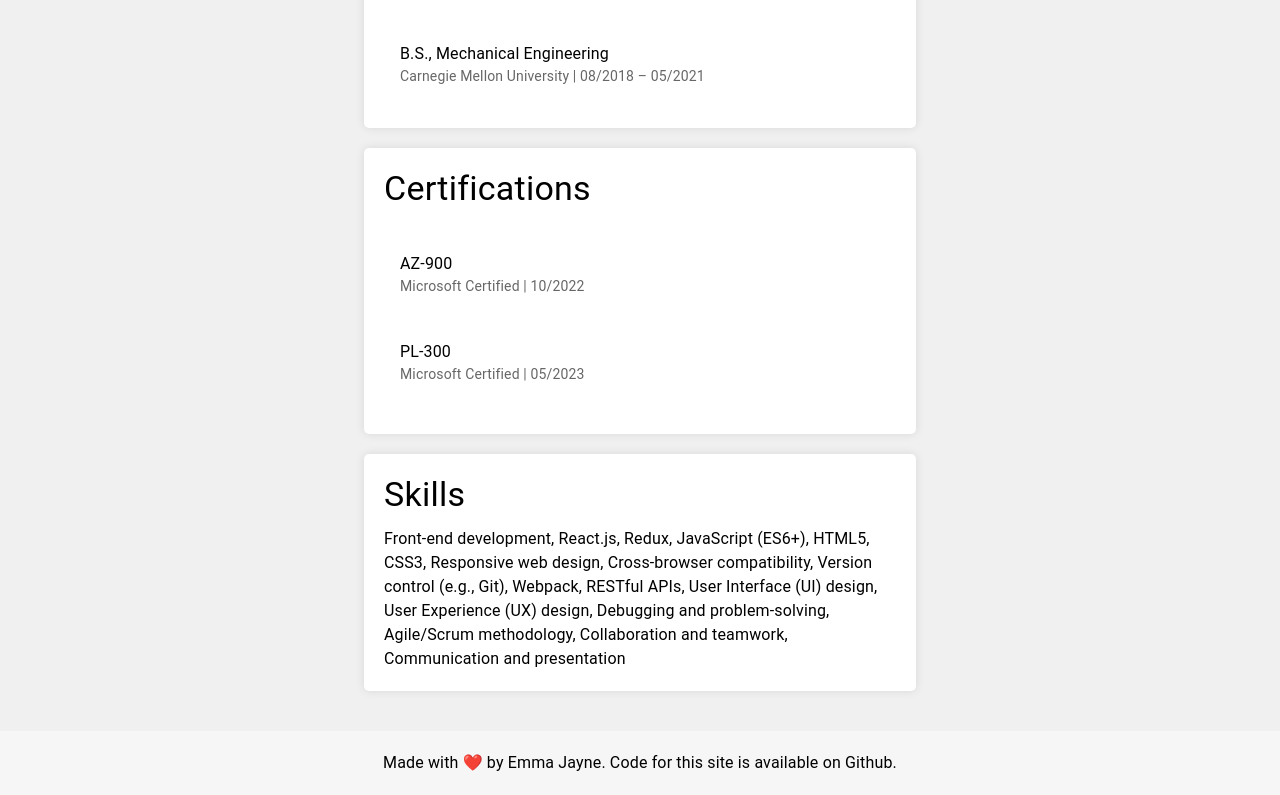
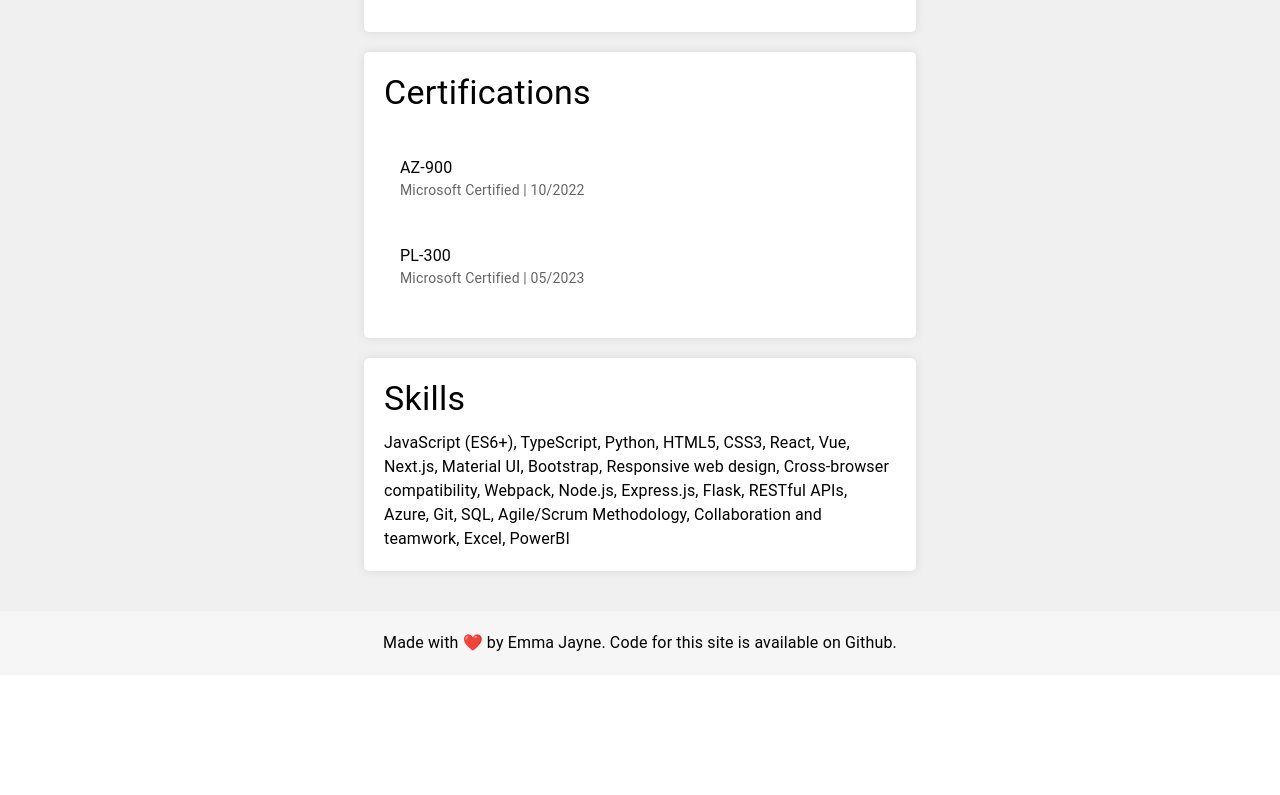
Before and after one commit to ejaynew/ejaynew.github.io, a Next.js app: page /resume in a window 1280 px wide. Shown: the part 814-1609 px from the top of the page. After the commit the page ends 1489 px from the top, so only its background shows below. Built offline with nearby package versions, Linux system fonts and the light colour scheme.

Commit message:
Update resume

```diff
--- a/public/resumeData.js
+++ b/public/resumeData.js
@@ -1,22 +1,21 @@
 export const resumeData = {
   contact: {
     name: "Emma Jayne",
-    email: "emmajayne0101@gmail.com",
-    phone: "(412) 584-9801",
     location: "Arlington, VA",
   },
   summary:
-    "Energetic and adaptable engineer with a history of integrating into cross-functional and agile teams to deliver highly-automated, data-driven results. My strong educational background and recent certifications, coupled with my proficiency in diverse technologies, enables a holistic approach to software development and engineering.",
+    "Experienced engineer adept at working in Agile teams to achieve high-quality results. Skilled in diverse technologies, with a forward-thinking and analytical approach to problem-solving. Thrives in fast-paced environments and committed to continuous learning and professional growth.",
   workExperience: [
     {
       company: "Publicis Sapient",
-      dates: "07/2021 – Present",
+      dates: "07/2021 – 07/2024",
       title: "Associate Software Developer",
       location: "Arlington, VA",
       description: [
         "Contributed to the migration of mission-critical data pipelines from Alteryx to cloud-based PowerBI and GCP platforms, resulting in an improvement in processing speed and reliability.",
-        "Developed interactive and user-friendly dashboards in PowerBI and Tableau while working closely with internal company leadership to gather dynamic requirements.",
-        "Supported the development and deployment of automated marketing materials in Salesforce for Capital Group's 100,000+ customer mailing list, driving a 10-20% increase in engagement and conversion rates.",
+        "Developed interactive and user-friendly dashboards in PowerBI and Tableau while working closely with multiple Agile teams to continually monitor progress and to implement features based on user feedback.",
+        "Supported the development and deployment of automated marketing materials in Salesforce for a 100,000+ customer mailing list, driving a 10-20% increase in engagement and conversion rates.",
+        "Self-studied and passed two Microsoft certifications within the first 2 years at the company.",
         "Earned a promotion from Junior Associate Software Developer to Associate Software Developer within 18 months based on the support of my manager, a capability leader, and a business colleague.",
       ],
     },
@@ -26,9 +25,8 @@ export const resumeData = {
       title: "IT Help Desk Assistant",
       location: "Pittsburgh, PA",
       description: [
-        "Provided IT support to about 15,000 students and faculty under the supervision of senior IT staff.",
+        "Utilized ServiceNow to provide IT support to students and faculty under the supervision of senior IT staff.",
         "Resolved issues related to internet connectivity, software downloads, and two-factor authentication.",
-        "Streamlined the ticket resolution process by corresponding with customers, resulting in a reduction in average ticket response time.",
       ],
     },
     {
@@ -38,8 +36,8 @@ export const resumeData = {
       location: "Auburn, ME",
       description: [
         "Drove an improvement in production efficiency at the manufacturing facility by researching, installing, and optimizing new hardware, as well as adjusting machine programming to reduce reject rates.",
-        "Leveraged Excel pivot table analysis of machine data to perform comprehensive root cause analysis, identifying pain points and proposing data-driven solutions that predicted a reduction in production issues.",
-        "Standardized the 5S organizational system across the factory floor, streamlining the storage and management of 100+ production tools, resulting in a decrease in time spent searching for equipment.",
+        "Leveraged Excel pivot table analysis of machine data to perform comprehensive root cause analysis (RCA), identifying pain points and proposing data-driven solutions that predicted a reduction in production issues.",
+        "Optimized the organizing of production tools across the factory floor, taking inspiration from the 5S methodology, resulting in a decrease in time spent searching for equipment.",
       ],
     },
   ],
@@ -65,22 +63,29 @@ export const resumeData = {
     },
   ],
   skills: [
-    "Front-end development",
-    "React.js",
-    "Redux",
     "JavaScript (ES6+)",
+    "TypeScript",
+    "Python",
     "HTML5",
     "CSS3",
+    "React",
+    "Vue",
+    "Next.js",
+    "Material UI",
+    "Bootstrap",
     "Responsive web design",
     "Cross-browser compatibility",
-    "Version control (e.g., Git)",
     "Webpack",
+    "Node.js",
+    "Express.js",
+    "Flask",
     "RESTful APIs",
-    "User Interface (UI) design",
-    "User Experience (UX) design",
-    "Debugging and problem-solving",
-    "Agile/Scrum methodology",
+    "Azure",
+    "Git",
+    "SQL",
+    "Agile/Scrum Methodology",
     "Collaboration and teamwork",
-    "Communication and presentation",
+    "Excel",
+    "PowerBI",
   ],
 };
```
Also changed, not shown: 2 other files (tests, documents, lock files or other folders).
